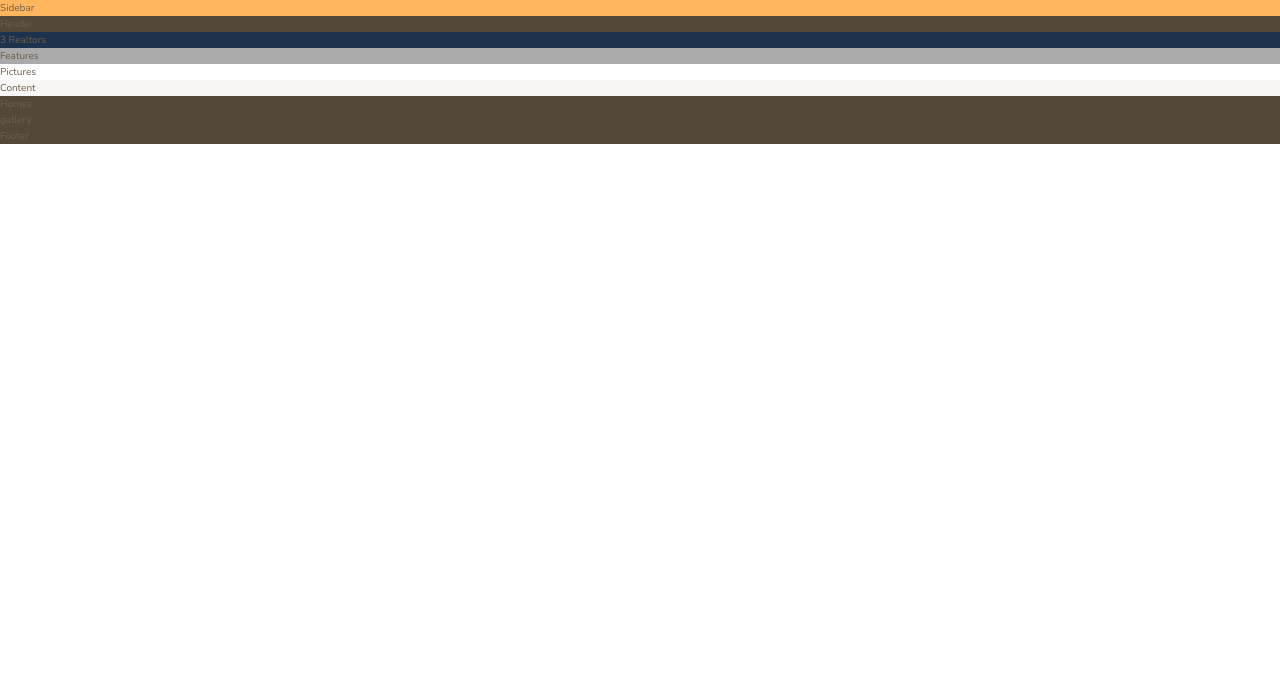
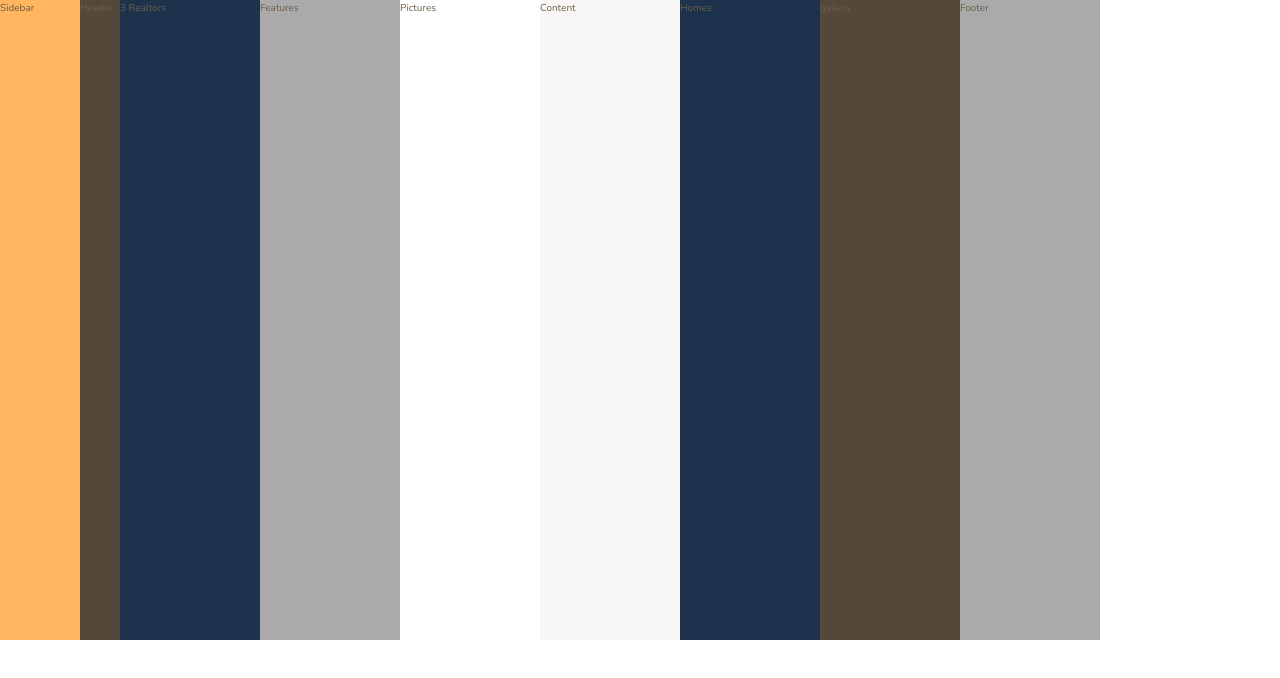
Before and after one commit to AssouaAlbert/Nexter, a website: page index.html in a window 1280 px wide. Drawn offline with nearby package versions, Linux system fonts and the light colour scheme.

Commit message:
Defined the grid

```diff
--- a/sass/_base.scss
+++ b/sass/_base.scss
@@ -32,5 +32,7 @@
 }
 .container {
     display: grid;
-    grid-template-rows: 80vh min-content 40vw ;
+    grid-template-rows: 80vh min-content 40vw repeat(3, min-content);
+    grid-template-columns: [sidebar-start] 8rem [sidebar-end full-start]
+                            1fr [center-start] repeat(8, [col-start] minmax(min-content, 14rem)[col-end]) [center-end] 1fr[full-end];
 }
--- a/sass/_footer.scss
+++ b/sass/_footer.scss
@@ -1,3 +1,3 @@
 .footer {
-    background-color: $color-grey-dark-1;
+    background-color: $color-grey-light-2;
 }
--- a/sass/_homes.scss
+++ b/sass/_homes.scss
@@ -1,3 +1,3 @@
 .homes {
-    background-color: $color-grey-dark-1;
+    background-color: $color-secondary;
 }
```
Also changed, not shown: css/style.css.
